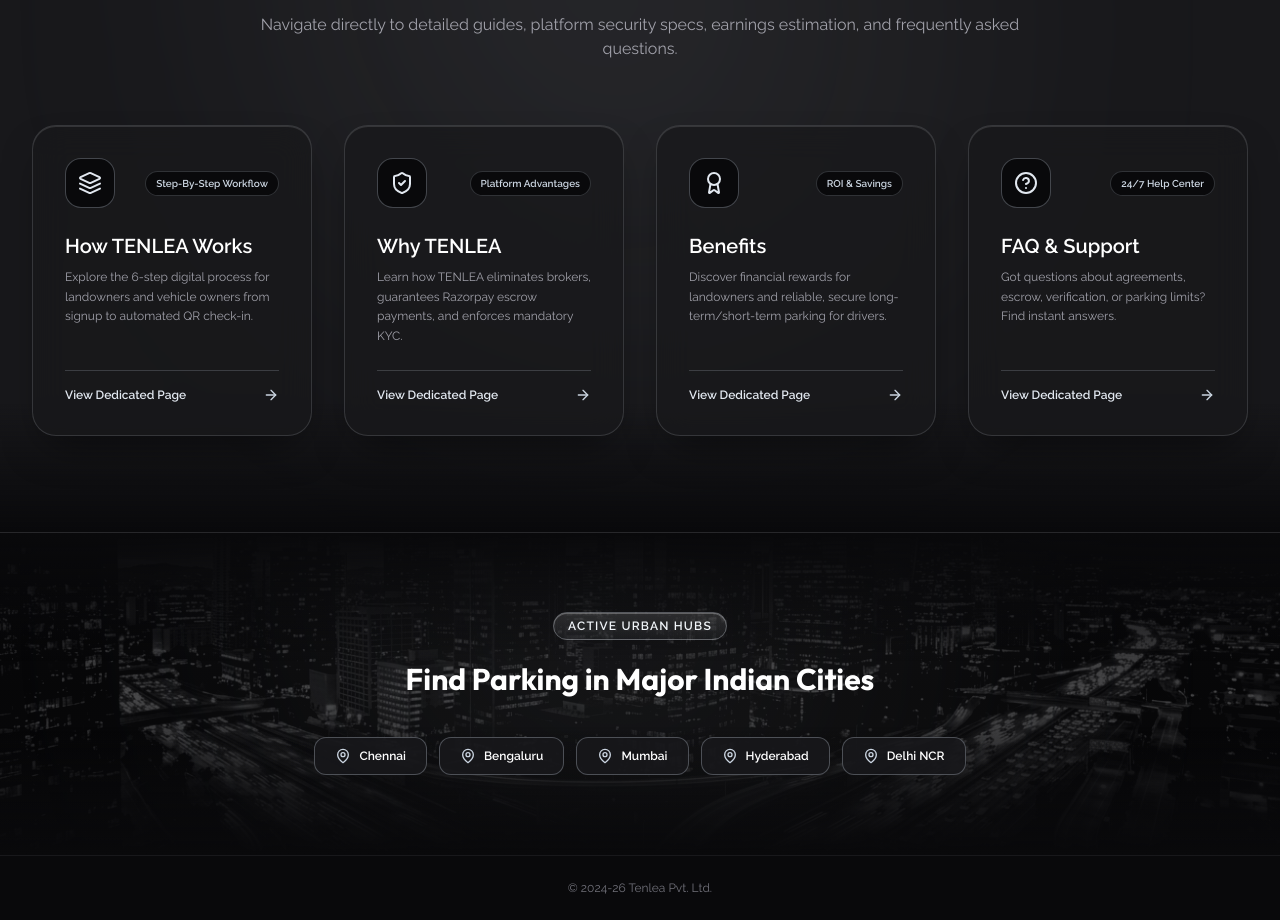
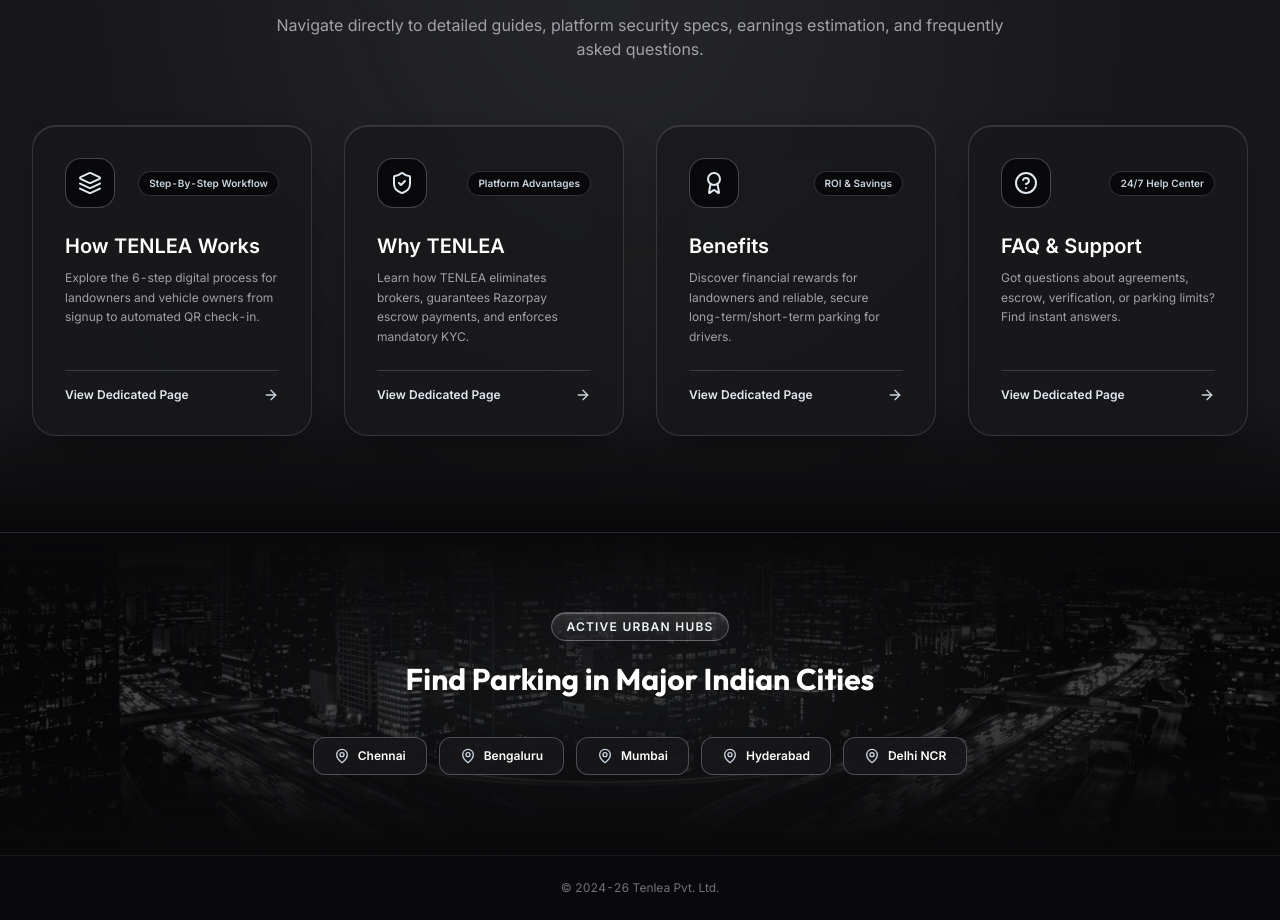
Before and after one commit to ramanan-sethuraman/Tenlea, a React (Vite) app in the folder frontend/: page / in a window 1280 px wide. Shown: the part 992-1912 px from the top of the page. Built offline with nearby package versions, Linux system fonts and the light colour scheme; no server answers; a web font is replaced by a local one.

Commit message:
fix(typography): replace old-style wavy numerals with clean modern lining numbers (Inter) across all pages

```diff
--- a/frontend/src/components/layout/Footer.jsx
+++ b/frontend/src/components/layout/Footer.jsx
@@ -4,7 +4,7 @@
   return (
     <footer className="w-full bg-zinc-950 border-t border-zinc-900 py-6 text-center text-xs text-zinc-500 select-none">
       <div className="max-w-7xl mx-auto px-4 flex items-center justify-center">
-        <p className="text-zinc-500 hover:text-zinc-400 transition-colors">
+        <p className="text-zinc-500 hover:text-zinc-400 transition-colors font-sans tabular-nums font-normal">
           © 2024-26 Tenlea Pvt. Ltd.
         </p>
       </div>
--- a/frontend/src/index.css
+++ b/frontend/src/index.css
@@ -4,7 +4,10 @@
 
 @layer base {
   html {
-    font-family: 'Outfit', 'Inter', system-ui, sans-serif;
+    font-family: 'Inter', 'Outfit', system-ui, -apple-system, BlinkMacSystemFont, 'Segoe UI', Roboto, sans-serif;
+    font-variant-numeric: lining-nums tabular-nums;
+    -webkit-font-feature-settings: "lnum" 1, "tnum" 1;
+    font-feature-settings: "lnum" 1, "tnum" 1;
     width: 100%;
     max-width: 100vw;
     overflow-x: hidden;
@@ -16,6 +19,10 @@
   }
 
   body {
+    font-family: 'Inter', 'Outfit', system-ui, -apple-system, BlinkMacSystemFont, 'Segoe UI', Roboto, sans-serif;
+    font-variant-numeric: lining-nums tabular-nums;
+    -webkit-font-feature-settings: "lnum" 1, "tnum" 1;
+    font-feature-settings: "lnum" 1, "tnum" 1;
     width: 100%;
     max-width: 100vw;
     overflow-x: hidden;
@@ -27,6 +34,8 @@
 
   *, ::before, ::after {
     box-sizing: border-box;
+    font-variant-numeric: lining-nums tabular-nums;
+    font-feature-settings: "lnum" 1;
   }
 
   /* Prevent auto-zoom on mobile input focus across iOS & Android */
--- a/frontend/tailwind.config.js
+++ b/frontend/tailwind.config.js
@@ -31,11 +31,11 @@
         }
       },
       fontFamily: {
-        sans: ['Raleway', 'Inter', 'sans-serif'],
-        display: ['Outfit', 'sans-serif'],
+        sans: ['Inter', 'Outfit', 'system-ui', '-apple-system', 'BlinkMacSystemFont', 'Segoe UI', 'Roboto', 'sans-serif'],
+        display: ['Outfit', 'Inter', 'sans-serif'],
         serif: ['Cormorant Garamond', 'Playfair Display', 'serif'],
         coterie: ['Cormorant Garamond', 'Playfair Display', 'serif'],
-        raleway: ['Raleway', 'sans-serif'],
+        mono: ['ui-monospace', 'SFMono-Regular', 'Menlo', 'Monaco', 'Consolas', 'monospace'],
       },
       backgroundImage: {
         'mono-gradient': 'linear-gradient(135deg, #09090b 0%, #18181b 50%, #27272a 100%)',
```
